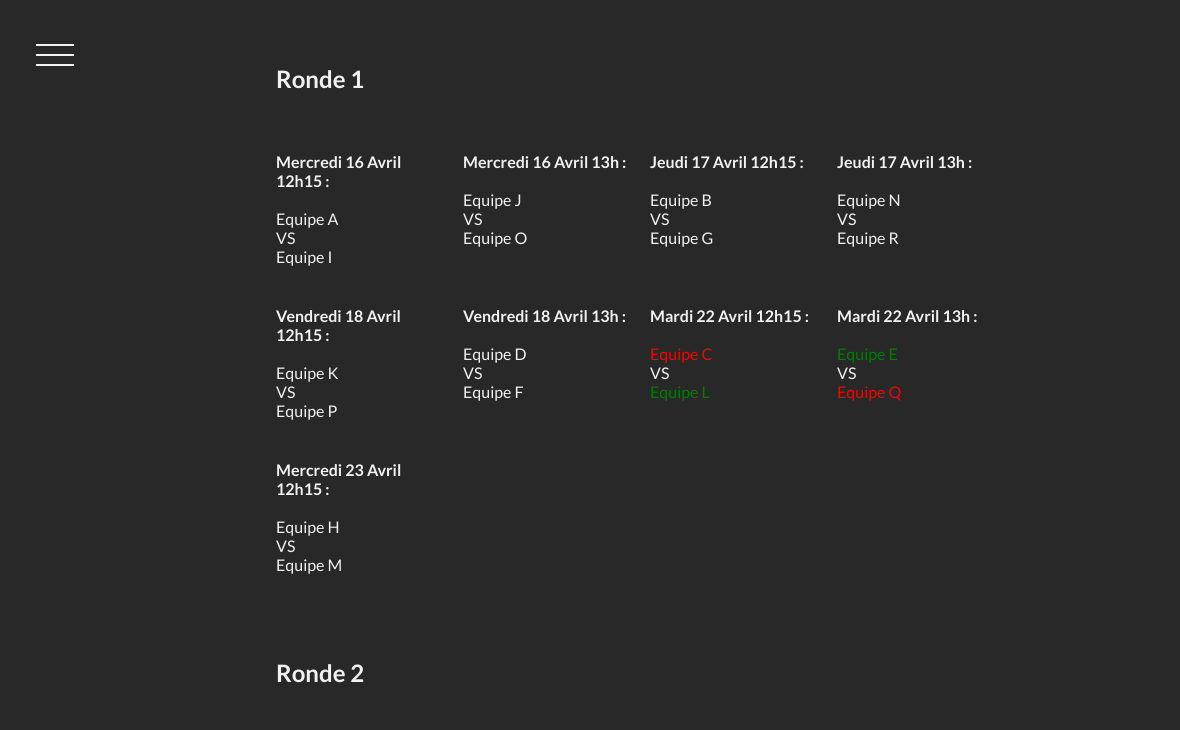
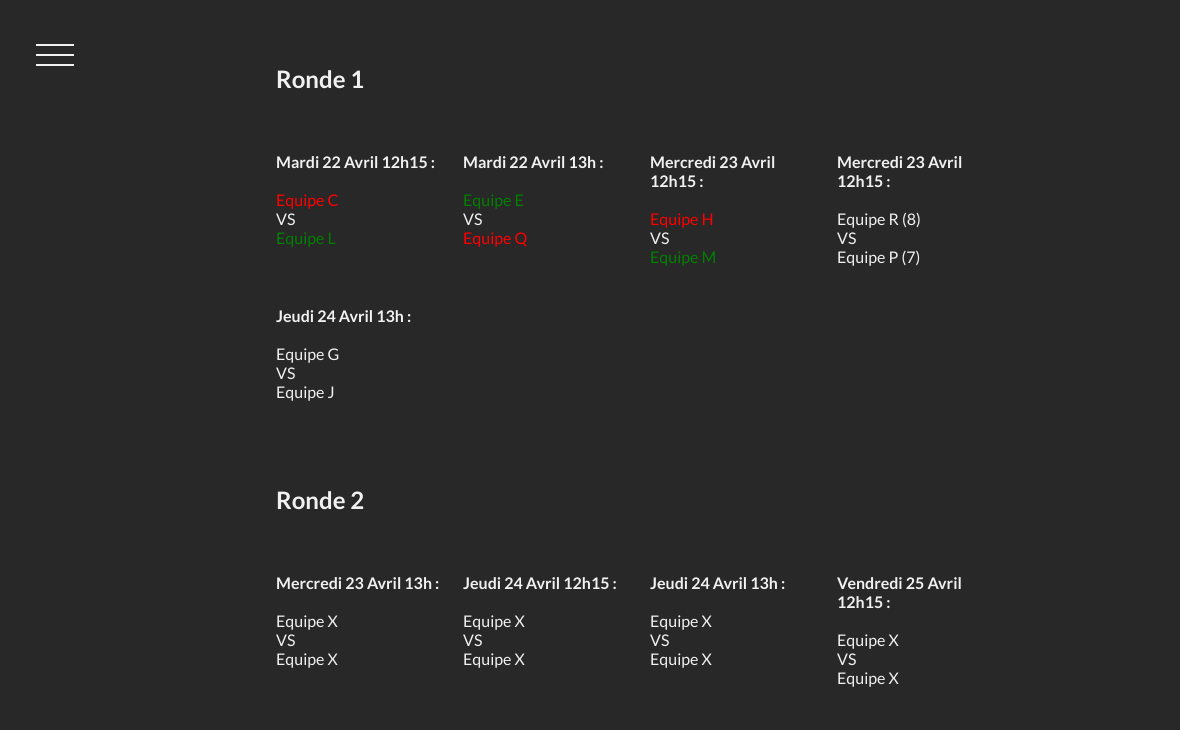
Before and after one commit to AdamM4269/Tournoi-Petanque, a plain HTML site: page rondes.html in a window 1280 px wide. Shown: the top 730 px of the page, 0-1180 px from the left. Drawn offline with Linux system fonts and the light colour scheme.

Commit message:
24/04 matin

```diff
--- a/rondes.html
+++ b/rondes.html
@@ -38,42 +38,23 @@
         <div></div>
         <div></div>
         <div>
-            <div class="corps_txt"><div class="gras">Mercredi 16 Avril 12h15 :</div> <br><div class="corps_txt ">Equipe A</div>VS <div class="corps_txt ">Equipe I</div></div>
+            <div class="corps_txt"><div class="gras">Mardi 22 Avril 12h15 :</div> <br><div class="corps_txt perdant">Equipe C</div>VS <div class="corps_txt vainqueur">Equipe L</div></div>
         </div>
         <div>
-            <div class="corps_txt"><div class="gras">Mercredi 16 Avril 13h :</div> <br><div class="corps_txt ">Equipe J</div>VS <div class="corps_txt ">Equipe O</div></div>
+            <div class="corps_txt"><div class="gras">Mardi 22 Avril 13h :</div> <br><div class="corps_txt vainqueur">Equipe E</div>VS <div class="corps_txt perdant">Equipe Q</div></div>
         </div>
         <div>
-            <div class="corps_txt"><div class="gras">Jeudi 17 Avril 12h15 :</div> <br><div class="corps_txt ">Equipe B</div>VS <div class="corps_txt ">Equipe G</div></div>
+            <div class="corps_txt"><div class="gras">Mercredi 23 Avril 12h15 :</div> <br><div class="corps_txt perdant">Equipe H</div>VS <div class="corps_txt vainqueur">Equipe M</div></div>
         </div>
         <div>
-            <div class="corps_txt"><div class="gras">Jeudi 17 Avril 13h :</div> <br><div class="corps_txt ">Equipe N</div>VS <div class="corps_txt ">Equipe R</div></div>
+            <div class="corps_txt"><div class="gras">Mercredi 23 Avril 12h15 :</div> <br><div class="corps_txt ">Equipe R (8)</div>VS <div class="corps_txt ">Equipe P (7)</div></div>
         </div>
         <div></div>
         <div></div>
         <div></div>
         <div></div>
         <div>
-            <div class="corps_txt"><div class="gras">Vendredi 18 Avril 12h15 :</div> <br><div class="corps_txt ">Equipe K</div>VS <div class="corps_txt ">Equipe P</div></div>
-        </div>
-
-        <div>
-            <div class="corps_txt"><div class="gras">Vendredi 18 Avril 13h :</div> <br><div class="corps_txt ">Equipe D</div>VS <div class="corps_txt ">Equipe F</div></div>
-        </div>
-        <div>
-            <div class="corps_txt"><div class="gras">Mardi 22 Avril 12h15 :</div> <br><div class="corps_txt perdant">Equipe C</div>VS <div class="corps_txt vainqueur">Equipe L</div></div>
-        </div>
-        <div>
-            <div class="corps_txt"><div class="gras">Mardi 22 Avril 13h :</div> <br><div class="corps_txt vainqueur">Equipe E</div>VS <div class="corps_txt perdant">Equipe Q</div></div>
-        </div>
-
-        <div></div>
-        <div></div>
-        <div></div>
-        <div></div>
-
-        <div>
-            <div class="corps_txt"><div class="gras">Mercredi 23 Avril 12h15 :</div> <br><div class="corps_txt ">Equipe H</div>VS <div class="corps_txt ">Equipe M</div></div>
+            <div class="corps_txt"><div class="gras">Jeudi 24 Avril 13h :</div> <br><div class="corps_txt ">Equipe G</div>VS <div class="corps_txt ">Equipe J</div></div>
         </div>
 
     </div>
```
